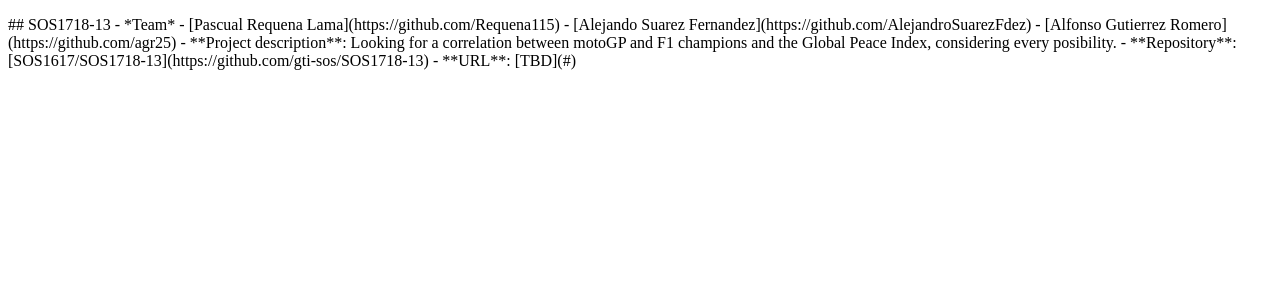
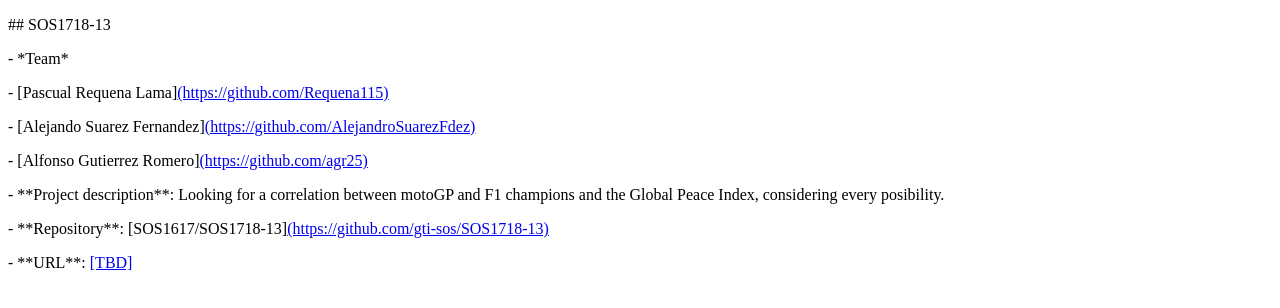
Before and after one commit to gti-sos/SOS1718-13, a website: page public/index.html in a window 1280 px wide. Drawn offline with Linux system fonts and the light colour scheme.

Commit message:
index.html modified

```diff
--- a/public/index.html
+++ b/public/index.html
@@ -4,17 +4,13 @@
         <title>Información SOS1718-13</title>
     </head>
     <body>
-        <p> ## SOS1718-13
-
-        - *Team*
-            - [Pascual Requena Lama](https://github.com/Requena115)
-            - [Alejando Suarez Fernandez](https://github.com/AlejandroSuarezFdez)
-            - [Alfonso Gutierrez Romero](https://github.com/agr25)
-        - **Project description**: Looking for a correlation between motoGP and F1 champions and the Global Peace Index, considering every posibility.
-        - **Repository**: [SOS1617/SOS1718-13](https://github.com/gti-sos/SOS1718-13)
-        - **URL**: [TBD](#)
-
-
-        </p>
+        <p> ## SOS1718-13</p>
+        <p>- *Team*</p>
+        <p>     - [Pascual Requena Lama]<a href=https://github.com/Requena115>(https://github.com/Requena115)</a></p>
+        <p>     - [Alejando Suarez Fernandez]<a href=https://github.com/AlejandroSuarezFdez>(https://github.com/AlejandroSuarezFdez)</a></p>
+        <p>     - [Alfonso Gutierrez Romero]<a href=https://github.com/agr25>(https://github.com/agr25)</a></p>
+        <p>- **Project description**: Looking for a correlation between motoGP and F1 champions and the Global Peace Index, considering every posibility.</p>
+        <p>- **Repository**: [SOS1617/SOS1718-13]<a href=https://github.com/gti-sos/SOS1718-13>(https://github.com/gti-sos/SOS1718-13)</a></p>
+        <p>- **URL**: <a href=#>[TBD]</a></p>
     </body>
 </html>
```
Also changed, not shown: 1 other file.
